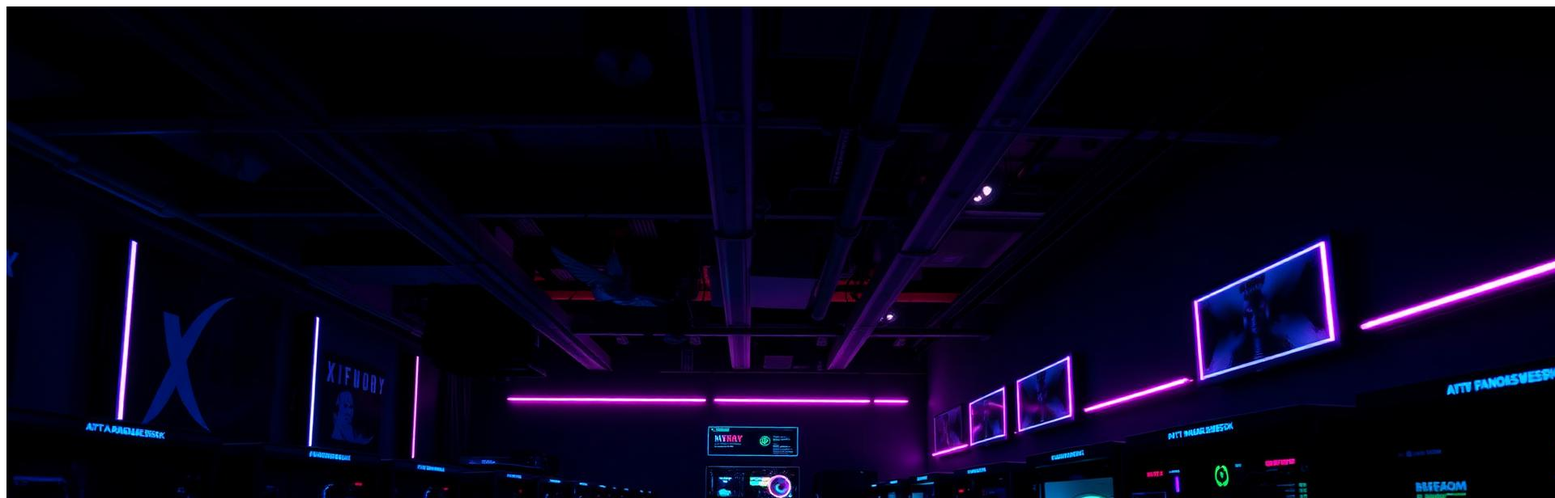
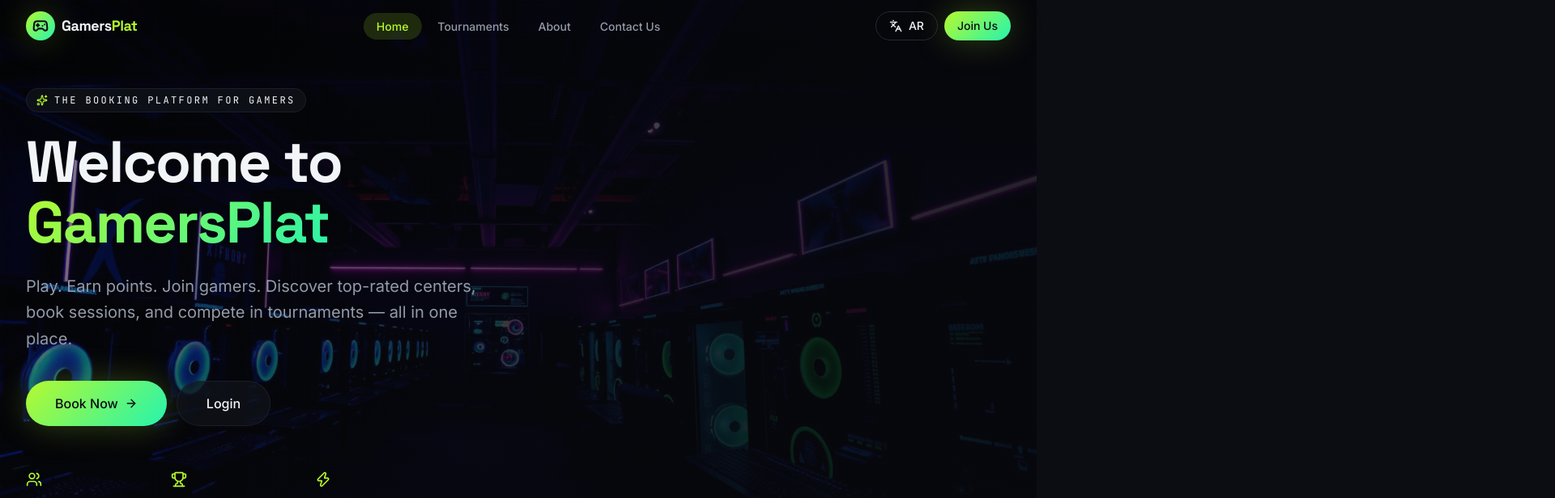
Before and after one commit to omarkh-05/gamersplat_fe, a Next.js app: page / in a window 1280 px wide. Shown: the top 616 px of the page at 81% size, 1920 px wide, since content can reach past the window. Built offline with nearby package versions, Linux system fonts and the light colour scheme.

Commit message:
back to default layout

```diff
--- a/src/app/layout.tsx
+++ b/src/app/layout.tsx
@@ -1,11 +1,33 @@
-export default function RootLayout({
-  children,
-}: Readonly<{
-  children: React.ReactNode;
-}>) {
+"use client";
+
+import { usePathname } from "next/navigation";
+import "./globals.css";
+import { I18nProvider } from "@/hooks/useI18n";
+import { RoleProvider } from "@/hooks/useRole";
+import { Navbar } from "@/components/Navbar";
+import { Footer } from "@/components/Footer";
+import { Toaster } from "@/components/ui/toaster";
+import { ScrollReset } from "@/components/ScrollReset";
+
+export default function RootLayout({ children }: LayoutProps<"/">) {
+  const pathname = usePathname();
+  const showFooter = !pathname.startsWith("/login");
+
   return (
-    <html lang="en">
-      <body>{children}</body>
+    <html lang="en" suppressHydrationWarning className="h-full antialiased">
+      <body className="min-h-full bg-background text-foreground">
+        <I18nProvider>
+          <RoleProvider>
+            <ScrollReset />
+            <div className="min-h-screen flex flex-col">
+              <Navbar />
+              <main className="flex-1">{children}</main>
+              {showFooter && <Footer />}
+            </div>
+            <Toaster />
+          </RoleProvider>
+        </I18nProvider>
+      </body>
     </html>
   );
 }
```
